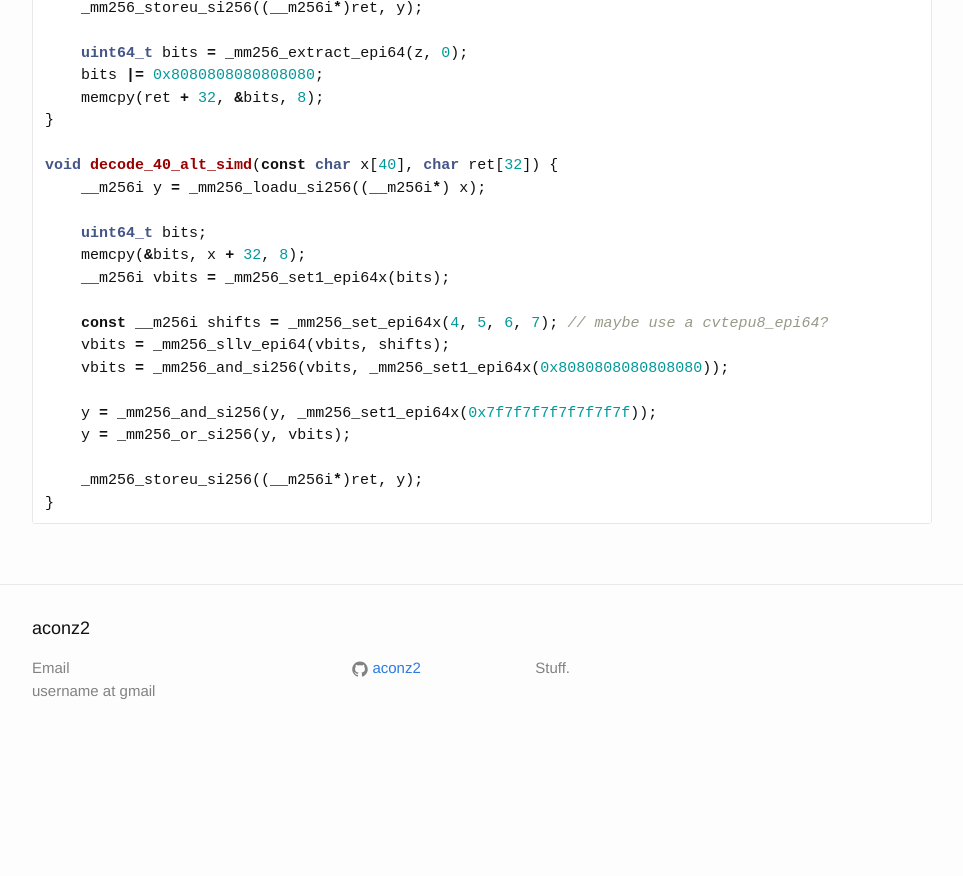
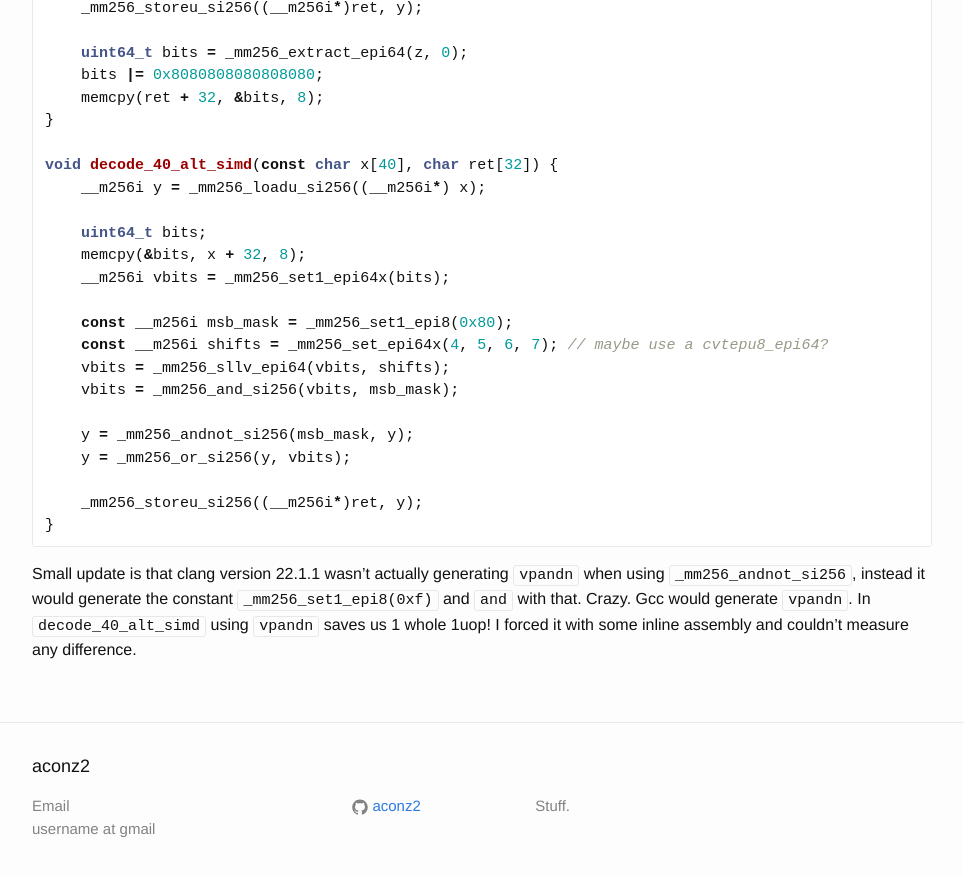
Before and after one commit to aconz2/aconz2.github.io, a Jekyll site: the page built from _posts/2026-03-22-More-Hash-Filenames.md, in a window 1280 px wide and 900 px high, scrolled down 5373 px. Shown: the top 876 px of the window, without its empty margins (158-1121 px from the left). Built offline with Jekyll 4.4.1, drawn with Linux system fonts in a browser that asks for light colours; before the commit the page ends 6135 px from its top, so only the background shows below that.

Commit message:
andn update

````diff
--- a/_posts/2026-03-22-More-Hash-Filenames.md
+++ b/_posts/2026-03-22-More-Hash-Filenames.md
@@ -245,13 +245,16 @@ void decode_40_alt_simd(const char x[40], char ret[32]) {
     memcpy(&bits, x + 32, 8);
     __m256i vbits = _mm256_set1_epi64x(bits);
 
+    const __m256i msb_mask = _mm256_set1_epi8(0x80);
     const __m256i shifts = _mm256_set_epi64x(4, 5, 6, 7); // maybe use a cvtepu8_epi64?
     vbits = _mm256_sllv_epi64(vbits, shifts);
-    vbits = _mm256_and_si256(vbits, _mm256_set1_epi64x(0x8080808080808080));
+    vbits = _mm256_and_si256(vbits, msb_mask);
 
-    y = _mm256_and_si256(y, _mm256_set1_epi64x(0x7f7f7f7f7f7f7f7f));
+    y = _mm256_andnot_si256(msb_mask, y);
     y = _mm256_or_si256(y, vbits);
 
     _mm256_storeu_si256((__m256i*)ret, y);
 }
 ```
+
+Small update is that clang version 22.1.1 wasn't actually generating `vpandn` when using `_mm256_andnot_si256`, instead it would generate the constant `_mm256_set1_epi8(0xf)` and `and` with that. Crazy. Gcc would generate `vpandn`. In `decode_40_alt_simd` using `vpandn` saves us 1 whole 1uop! I forced it with some inline assembly and couldn't measure any difference.
````
